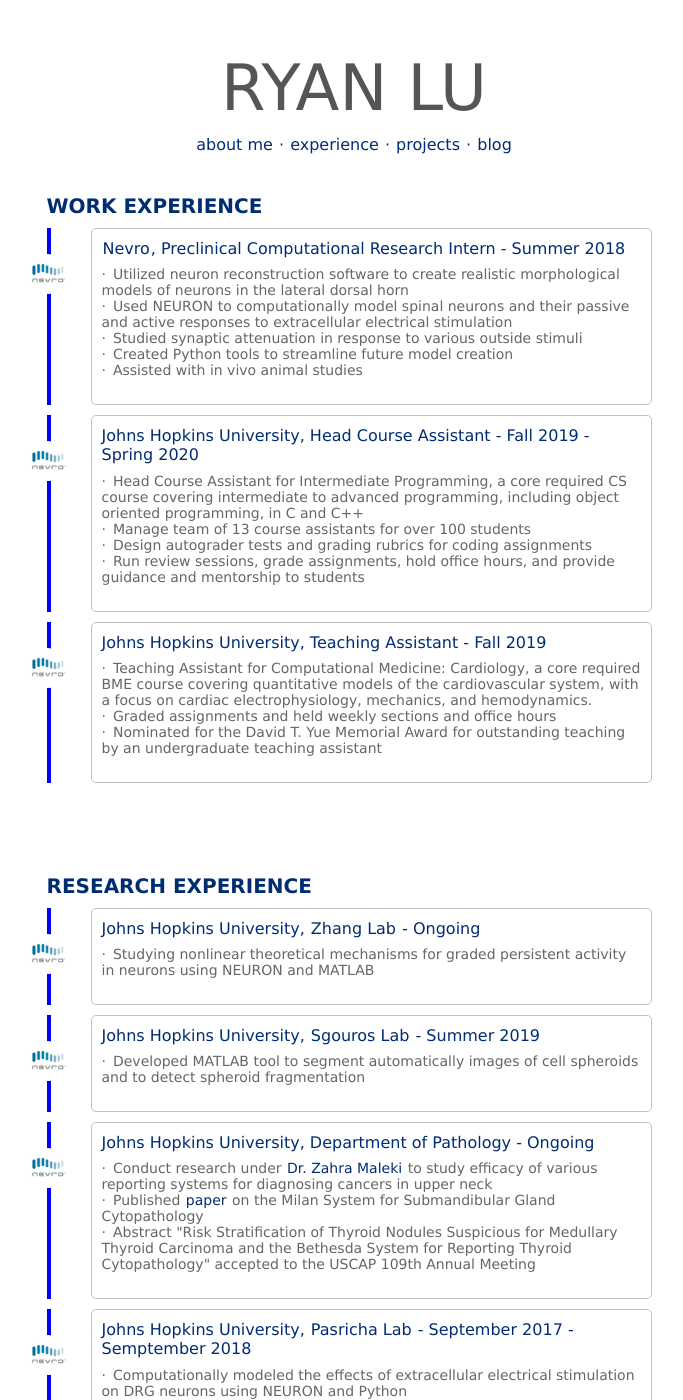
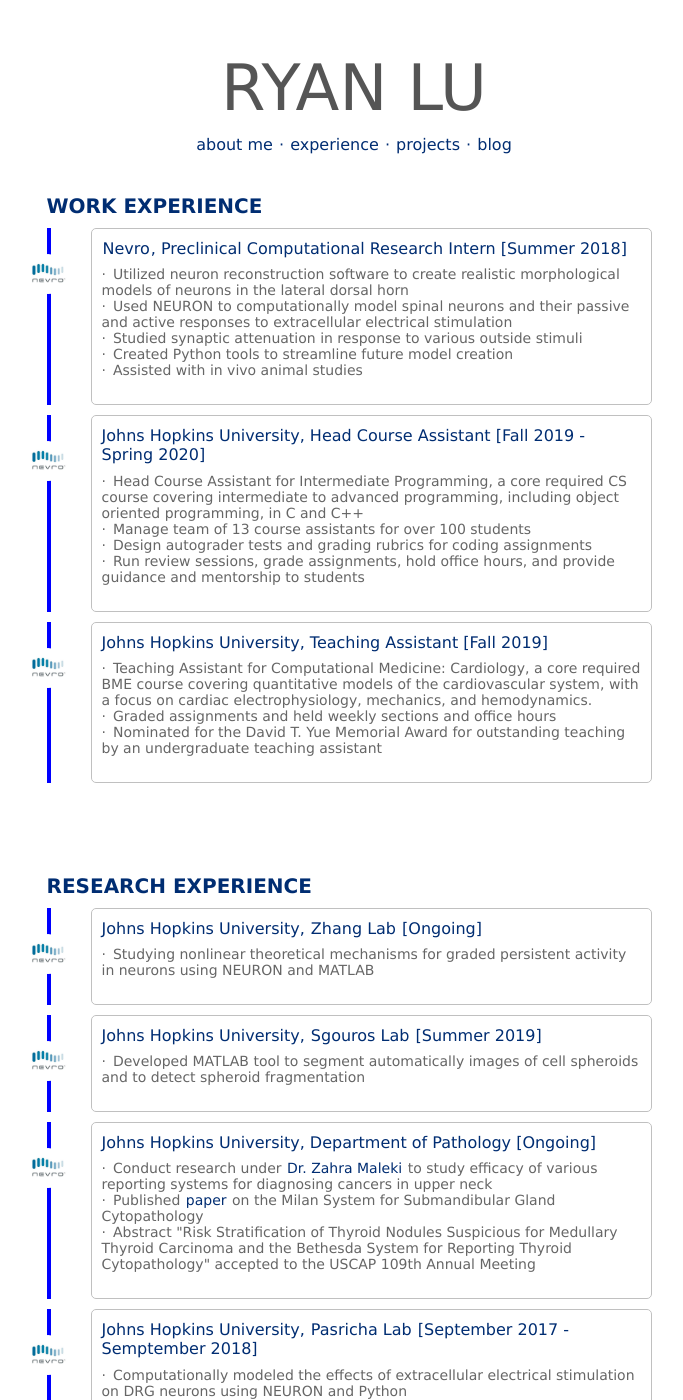
Before and after one commit to ryanlu41/ryanlu41.github.io, a Jekyll site: the page built from experience/index.html, in a window 1280 px wide and 1400 px high. Shown: the whole window, without its empty margins (286-969 px from the left). Built offline with Jekyll 4.4.1, drawn with Linux system fonts in a browser that asks for light colours; some of the changed text lies outside the part shown.

Commit message:
updated experience

```diff
--- a/experience/index.html
+++ b/experience/index.html
@@ -46,7 +46,7 @@
 		<h3>WORK EXPERIENCE</h3>
 		<div class="timeline">
 			<div class="timeline-item nevro">
-				<h4><a href="https://nevro.com/English/Home/default.aspx">Nevro</a>, Preclinical Computational Research Intern - Summer 2018</h4>
+				<h4><a href="https://nevro.com/English/Home/default.aspx">Nevro</a>, Preclinical Computational Research Intern [Summer 2018]</h4>
 				<ul>
 					<li>Utilized neuron reconstruction software to create realistic morphological models of neurons in the lateral dorsal horn</li>
 					<li>Used NEURON to computationally model spinal neurons and their passive and active responses to extracellular electrical stimulation</li>
@@ -58,7 +58,7 @@
 		</div>
 		<div class="timeline">
 			<div class="timeline-item nevro">
-				<h4>Johns Hopkins University, Head Course Assistant - Fall 2019 - Spring 2020</h4>
+				<h4>Johns Hopkins University, Head Course Assistant [Fall 2019 - Spring 2020]</h4>
 				<ul>
 					<li>Head Course Assistant for Intermediate Programming, a core required CS course covering intermediate to advanced
 					programming, including object oriented programming, in C and C++</li>
@@ -70,7 +70,7 @@
 		</div>
 		<div class="timeline">
 			<div class="timeline-item nevro">
-				<h4>Johns Hopkins University, Teaching Assistant - Fall 2019</h4>
+				<h4>Johns Hopkins University, Teaching Assistant [Fall 2019]</h4>
 				<ul>
 					<li>Teaching Assistant for Computational Medicine: Cardiology, a core required BME course
 					covering quantitative models of the cardiovascular system, with a focus on cardiac
@@ -89,7 +89,7 @@
 		<h3>RESEARCH EXPERIENCE</h3>
 		<div class="timeline">
 			<div class="timeline-item nevro">
-				<h4>Johns Hopkins University, <a href='https://pages.jh.edu/~kechen/'>Zhang Lab</a> - Ongoing</h4>
+				<h4>Johns Hopkins University, <a href='https://pages.jh.edu/~kechen/'>Zhang Lab</a> [Ongoing]</h4>
 				<ul>
 					<li>Studying nonlinear theoretical mechanisms for graded persistent activity in neurons using NEURON and MATLAB</li>
 				</ul>
@@ -97,7 +97,7 @@
 		</div>
 		<div class="timeline">
 			<div class="timeline-item nevro">
-				<h4>Johns Hopkins University, <a href = 'https://sgouroslab.jhu.edu/'>Sgouros Lab</a> - Summer 2019</h4>
+				<h4>Johns Hopkins University, <a href = 'https://sgouroslab.jhu.edu/'>Sgouros Lab</a> [Summer 2019]</h4>
 				<ul>
 					<li>Developed MATLAB tool to segment automatically images of cell spheroids and to detect spheroid fragmentation</li>
 				</ul>
@@ -105,7 +105,7 @@
 		</div>
 		<div class="timeline">
 			<div class="timeline-item nevro">
-				<h4>Johns Hopkins University, Department of Pathology - Ongoing</h4>
+				<h4>Johns Hopkins University, Department of Pathology [Ongoing]</h4>
 				<ul>
 					<li>Conduct research under <a href = 'https://www.hopkinsmedicine.org/profiles/results/directory/profile/0022500/zahra-maleki'>Dr. Zahra Maleki</a> to study efficacy of various reporting systems for diagnosing cancers in upper neck</li>
 					<li>Published <a href = 'https://onlinelibrary.wiley.com/doi/full/10.1002/cncy.22135'>paper</a> on the Milan System for Submandibular Gland Cytopathology</li>
@@ -115,7 +115,7 @@
 		</div>
 		<div class="timeline">
 			<div class="timeline-item nevro">
-				<h4>Johns Hopkins University, <a href = 'https://www.hopkinsmedicine.org/research/labs/pankaj-jay-pasricha-lab'>Pasricha Lab</a> - September 2017 - Semptember 2018</h4>
+				<h4>Johns Hopkins University, <a href = 'https://www.hopkinsmedicine.org/research/labs/pankaj-jay-pasricha-lab'>Pasricha Lab</a> [September 2017 - Semptember 2018]</h4>
 				<ul>
 					<li>Computationally modeled the effects of extracellular electrical stimulation on DRG neurons using NEURON and Python</li>
 					<li>Explored different factors that influence neural responses to high frequency stimulation</li>
@@ -124,7 +124,7 @@
 		</div>
 		<div class="timeline">
 			<div class="timeline-item nevro">
-				<h4>UC Davis, <a href = 'https://yamadalab.ucdavis.edu/'>Yamada Lab</a> - Summer 2017</h4>
+				<h4>UC Davis, <a href = 'https://yamadalab.ucdavis.edu/'>Yamada Lab</a> [Summer 2017]</h4>
 				<ul>
 					<li>Led a project to create an inducible CRISPR/Cas9 system</li>
 					<li>Designed sgRNA sequences, constructed plasmids, and transfected CRISPR/Cas9 technology into mammalian epithelia cells</li>
@@ -142,7 +142,7 @@
 		<h3>LEADERSHIP EXPERIENCE</h3>
 		<div class="timeline">
 			<div class="timeline-item nevro">
-				<h4>Director, <a href = 'http://medhacks.io'>MedHacks</a> - 2019</h4>
+				<h4>Director, <a href = 'http://medhacks.io'>MedHacks</a> [2019]</h4>
 				<ul>
 					<li>Led a forty-person team to organize MedHacks, a 36 hour medical-themed Hackathon at the Johns Hopkins School of Medicine</li>
 				</ul>
@@ -150,7 +150,7 @@
 		</div>
 		<div class="timeline">
 			<div class="timeline-item nevro">
-				<h4>Vice President of Service, JHU Alpha Phi Omega - 2019</h4>
+				<h4>Vice President of Service, JHU Alpha Phi Omega [2018]</h4>
 				<ul>
 					<li>Elected to two terms as the Vice President of Service of Alpha Phi Omega, the largest service organization at Johns Hopkins</li>
 					<li>Organized 10,000+ hours worth of community service over the course of one year</li>
@@ -159,7 +159,7 @@
 		</div>
 		<div class="timeline">
 			<div class="timeline-item nevro">
-				<h4>Director of Finance, <a href = 'https://hippocratesmedreview.org/'>Hippocrates Med Review</a> - 2018</h4>
+				<h4>Director of Finance, <a href = 'https://hippocratesmedreview.org/'>Hippocrates Med Review</a> [2018]</h4>
 				<ul>
 					<li>Managed the budget for Hippocrates Med Review, a student organization dedicated to making medical information more readily available</li>
 				</ul>
```
Also changed, not shown: other parts of experience/index.html (+0 -1 lines).
